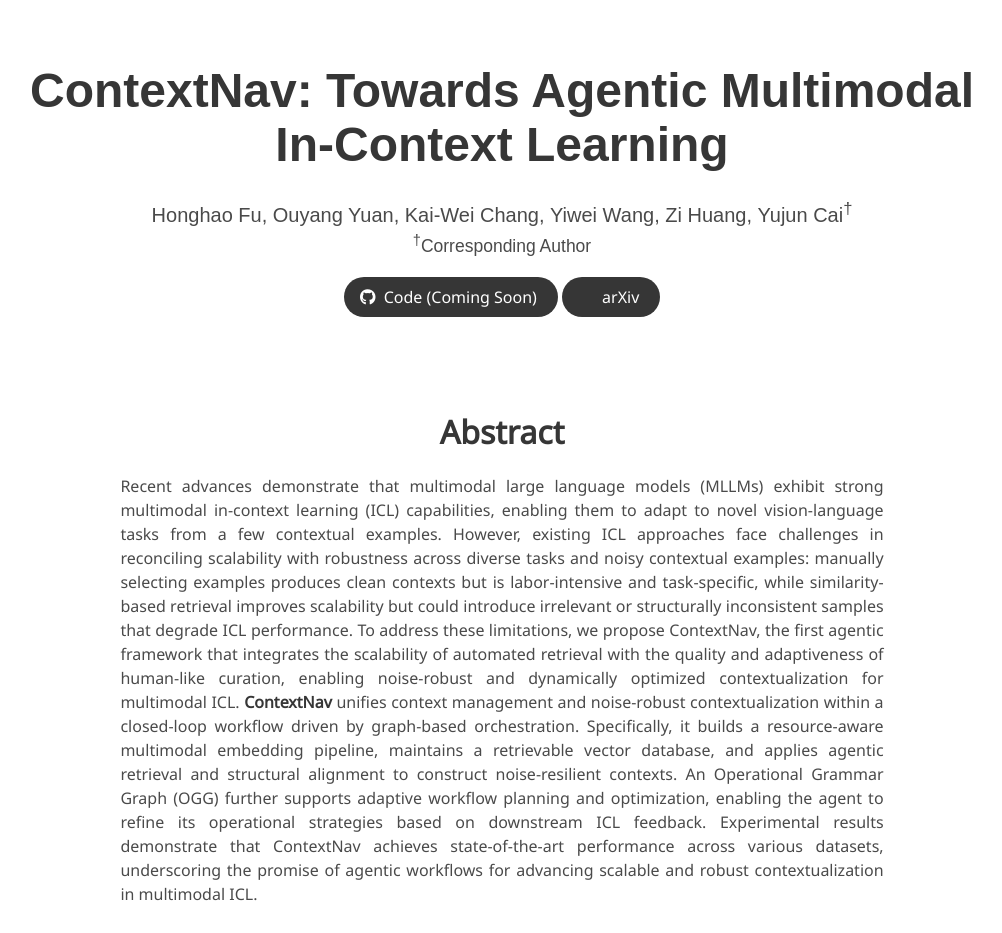
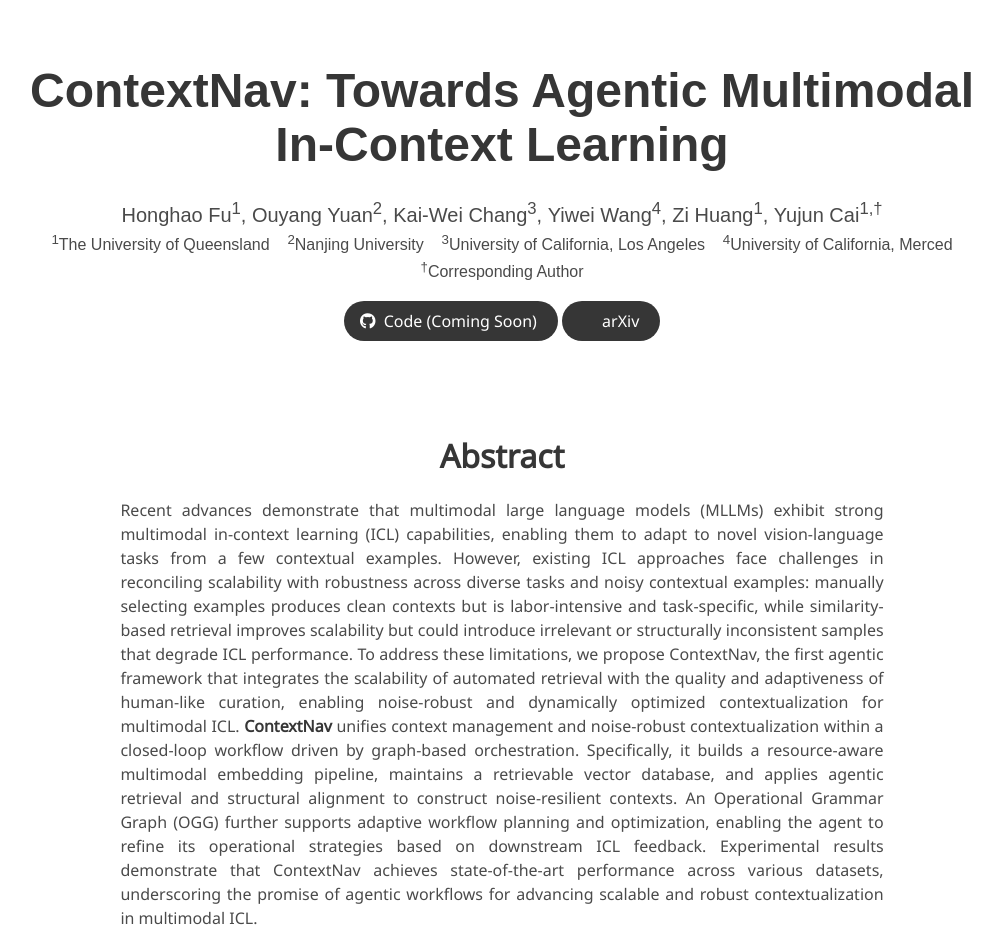
Before and after one commit to contextnavpage/ContextNav-project-page, a plain HTML site: page index.html in a window 1280 px wide. Shown: the top 933 px of the page, without its empty margins (138-1140 px from the left). Drawn offline with nearby package versions, Linux system fonts and the light colour scheme; a script that the page names is missing; some icons are missing; a web font is replaced by a local one.

Commit message:
Update index.html

```diff
--- a/index.html
+++ b/index.html
@@ -46,67 +46,57 @@
 </head>
 <body>
 
-
 <section class="hero">
   <div class="hero-body">
     <div class="container is-max-desktop">
       <div class="columns is-centered">
         <div class="column has-text-centered">
           <h1 class="title is-1 publication-title">ContextNav: Towards Agentic Multimodal In-Context Learning</h1>
+
+          <!-- 作者 + 小标 -->
           <div class="is-size-5 publication-authors">
-              <span class="author-block">
-                <p>Honghao Fu</a>,</p></span>
-                <span class="author-block">
-                  <p>Ouyang Yuan</a>,</p></span>
-                  <span class="author-block">
-                    <p>Kai-Wei Chang,</p>
-                  </span>
-                  <span class="author-block">
-                    <p>Yiwei Wang,</p>
-                  </span>
-                  <span class="author-block">
-                    <p>Zi Huang,</p>
-                  </span>
-                  <span class="author-block">
-                    <p>Yujun Cai<sup>†</sup></p>
-                  </span>
+            <span class="author-block"><p>Honghao Fu<sup>1</sup>,</p></span>
+            <span class="author-block"><p>Ouyang Yuan<sup>2</sup>,</p></span>
+            <span class="author-block"><p>Kai-Wei Chang<sup>3</sup>,</p></span>
+            <span class="author-block"><p>Yiwei Wang<sup>4</sup>,</p></span>
+            <span class="author-block"><p>Zi Huang<sup>1</sup>,</p></span>
+            <span class="author-block"><p>Yujun Cai<sup>1,†</sup></p></span>
           </div>
 
-<!--                  <div class="is-size-5 publication-authors">-->
-<!--                    <span class="author-block">Accepted by Neurips 2025</span>-->
-<!--                    <span class="eql-cntrb"><small><br><sup>*</sup>Indicates Equal Contribution</small></span>-->
-<!--                    <span class="eql-cntrb"><small><br><sup>†</sup>Corresponding Author</small></span>-->
-<!--                  </div>-->
-                  <div class="is-size-5 publication-authors">
-                    <span class="author-block"><small><sup>†</sup>Corresponding Author</small></span>
+          <!-- 机构列表 -->
+          <div class="is-size-6 publication-authors">
+            <p><sup>1</sup>The University of Queensland &nbsp;&nbsp;
+               <sup>2</sup>Nanjing University &nbsp;&nbsp;
+               <sup>3</sup>University of California, Los Angeles &nbsp;&nbsp;
+               <sup>4</sup>University of California, Merced
+            </p>
           </div>
 
+          <!-- 对应标注 -->
+          <div class="is-size-6 publication-authors">
+            <span class="author-block"><sup>†</sup>Corresponding Author</span>
+          </div>
 
+          <!-- 链接区 -->
           <div class="column has-text-centered">
             <div class="publication-links">
-
               <span class="link-block">
                 <a href="" target="_blank"
                    class="external-link button is-normal is-rounded is-dark">
-                    <span class="icon">
-                      <i class="fab fa-github"></i>
-                    </span>
+                  <span class="icon"><i class="fab fa-github"></i></span>
                   <span>Code (Coming Soon)</span>
                 </a>
               </span>
-
-
               <span class="link-block">
                 <a href="" target="_blank"
                    class="external-link button is-normal is-rounded is-dark">
-                  <span class="icon">
-                    <i class="ai ai-arxiv"></i>
-                  </span>
+                  <span class="icon"><i class="ai ai-arxiv"></i></span>
                   <span>arXiv</span>
                 </a>
               </span>
             </div>
           </div>
+
         </div>
       </div>
     </div>
```
Lines whose indentation alone changed are shown as unchanged.
